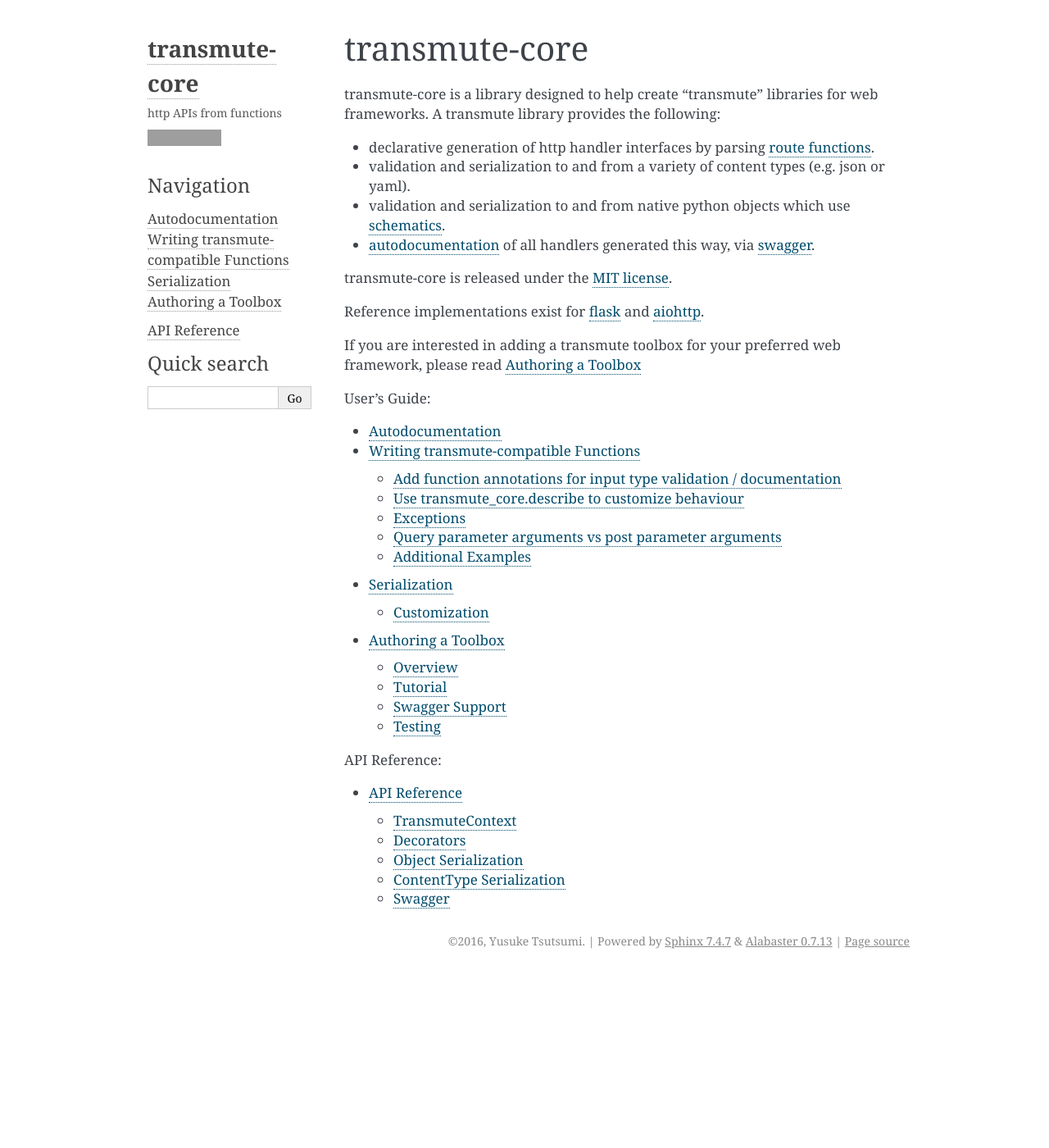
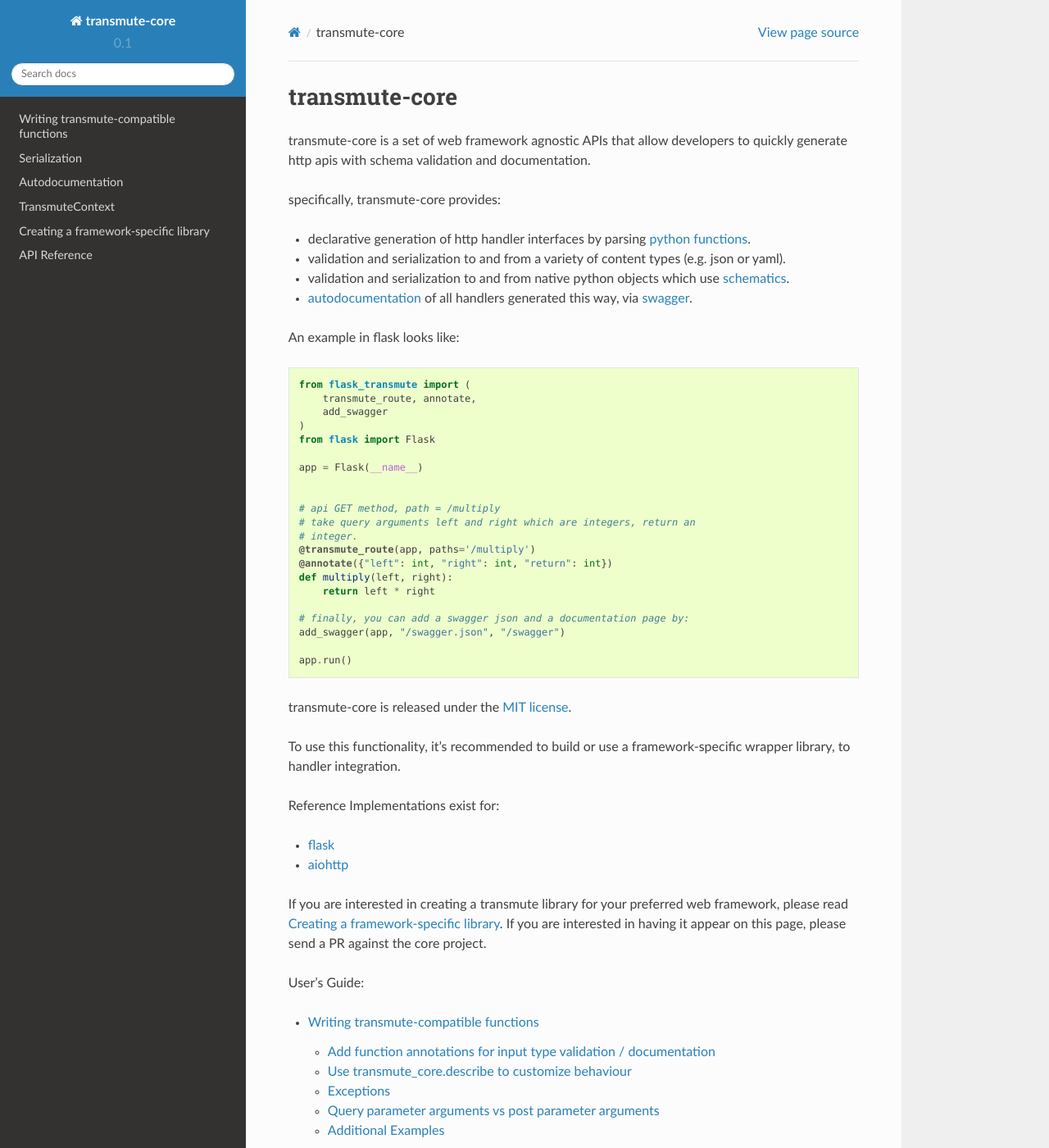
Before and after one commit to toumorokoshi/transmute-core, a Sphinx documentation site: the page built from docs/index.rst, in a window 1280 px wide and 1400 px high. Shown: the whole window at 82% size. Built offline with Sphinx 7.4.7 and the Read the Docs theme 2.0.0, drawn with Linux system fonts in a browser that asks for light colours; some of the changed text lies outside the part shown; grey boxes are pictures that could not be loaded.

Commit message:
@minor updating docs.

```diff
--- a/docs/autodocumentation.rst
+++ b/docs/autodocumentation.rst
@@ -9,3 +9,5 @@
 The swagger apis are dependent on the framework, so refer the
 documentation for that project. In general, a function to generate a
 swagger html page and a swagger.json is provided.
+
+Serializers can be modified and extended via extending :ref:`transmute-context <transmute-context>`.
--- a/docs/conf.py
+++ b/docs/conf.py
@@ -30,7 +30,8 @@
 # extensions coming with Sphinx (named 'sphinx.ext.*') or your custom
 # ones.
 extensions = [
-    'sphinx.ext.autodoc'
+    'sphinx.ext.autodoc',
+    'sphinx.ext.viewcode',
 ]
 
 # Add any paths that contain templates here, relative to this directory.
@@ -106,21 +107,22 @@
 # If true, `todo` and `todoList` produce output, else they produce nothing.
 todo_include_todos = False
 
+on_rtd = os.environ.get('READTHEDOCS', None) == 'True'
+
+if not on_rtd:
+    import sphinx_rtd_theme
+    html_theme = 'sphinx_rtd_theme'
+    html_theme_path = [sphinx_rtd_theme.get_html_theme_path()]
 
 # -- Options for HTML output ----------------------------------------------
 
 # The theme to use for HTML and HTML Help pages.  See the documentation for
 # a list of builtin themes.
-html_theme = 'alabaster'
 
 # Theme options are theme-specific and customize the look and feel of a theme
 # further.  For a list of options available for each theme, see the
 # documentation.
-html_theme_options = {
-    "github_user": "toumorokoshi",
-    "github_repo": "transmute-core",
-    "description": "http APIs from functions"
-}
+html_theme_options = {}
 
 # Add any paths that contain custom themes here, relative to this directory.
 #html_theme_path = []
@@ -144,7 +146,7 @@
 # Add any paths that contain custom static files (such as style sheets) here,
 # relative to this directory. They are copied after the builtin static files,
 # so a file named "default.css" will overwrite the builtin "default.css".
-html_static_path = ['_static']
+html_static_path = []
 
 # Add any extra paths that contain custom files (such as robots.txt or
 # .htaccess) here, relative to this directory. These files are copied
@@ -277,8 +279,8 @@
 # (source start file, target name, title, author,
 #  dir menu entry, description, category)
 texinfo_documents = [
-    (master_doc, 'web-transmute', 'web-transmute Documentation',
-     author, 'web-transmute', 'One line description of project.',
+    (master_doc, 'transmute-core', 'transmute-core Documentation',
+     author, 'transmute-core', 'One line description of project.',
      'Miscellaneous'),
 ]
 
--- a/docs/guide/index.rst
+++ /dev/null
@@ -1,3 +0,0 @@
-===========
-Users Guide
-===========
--- a/docs/index.rst
+++ b/docs/index.rst
@@ -6,31 +6,67 @@
 transmute-core
 ==============
 
-transmute-core is a library designed to help create "transmute"
-libraries for web frameworks. A transmute library provides the
-following:
+transmute-core is a set of web framework agnostic APIs that allow developers to quickly generate http apis
+with schema validation and documentation.
 
-* declarative generation of http handler interfaces by parsing :ref:`route functions <functions>`.
+specifically, transmute-core provides:
+
+* declarative generation of http handler interfaces by parsing :ref:`python functions <functions>`.
 * validation and serialization to and from a variety of content types (e.g. json or yaml).
 * validation and serialization to and from native python objects which use `schematics <http://schematics.readthedocs.org/en/latest/>`_.
 * :doc:`autodocumentation <autodocumentation>` of all handlers generated this way, via `swagger <http://swagger.io/>`_.
 
+An example in flask looks like:
+
+.. code-block:: python
+
+    from flask_transmute import (
+        transmute_route, annotate,
+        add_swagger
+    )
+    from flask import Flask
+
+    app = Flask(__name__)
+
+
+    # api GET method, path = /multiply
+    # take query arguments left and right which are integers, return an
+    # integer.
+    @transmute_route(app, paths='/multiply')
+    @annotate({"left": int, "right": int, "return": int})
+    def multiply(left, right):
+        return left * right
+
+    # finally, you can add a swagger json and a documentation page by:
+    add_swagger(app, "/swagger.json", "/swagger")
+
+    app.run()
+
 transmute-core is released under the `MIT license <https://github.com/toumorokoshi/transmute-core/blob/master/LICENSE>`_.
 
-Reference implementations exist for `flask <https://github.com/toumorokoshi/flask-transmute>`_ and `aiohttp <https://github.com/toumorokoshi/aiohttp-transmute>`_.
+To use this functionality, it's recommended to build or use a
+framework-specific wrapper library, to handler integration.
 
-If you are interested in adding a transmute toolbox for your preferred
-web framework, please read :doc:`authoring_a_toolbox`
+Reference Implementations exist for:
+
+* `flask <https://github.com/toumorokoshi/flask-transmute>`_
+* `aiohttp <https://github.com/toumorokoshi/aiohttp-transmute>`_
+
+If you are interested in creating a transmute library for your
+preferred web framework, please read :doc:`creating_a_framework`.
+If you are interested in having it appear on this page,
+please send a PR against the core project.
 
 User's Guide:
 
 .. toctree::
    :maxdepth: 2
 
+   function
+   serialization
    autodocumentation
-   routes
-   serialization
-   authoring_a_toolbox
+   context
+   creating_a_framework
 
 API Reference:
 
--- a/transmute_core/__init__.py
+++ b/transmute_core/__init__.py
@@ -1,6 +1,4 @@
-from .decorators import (
-    describe, annotate
-)
+from .decorators import describe, annotate
 from .object_serializers.schematics_serializer import SchematicsSerializer
 from .contenttype_serializers import get_default_serializer_set
 from .function import TransmuteFunction
@@ -8,3 +6,4 @@
 from .context import TransmuteContext, default_context
 from .handler import process_result
 from .param_extractor import NoArgument, ParamExtractor
+from .swagger import generate_swagger_html, get_swagger_static_root, SwaggerSpec
```
Also changed, not shown: docs/api.rst (+22 -1 lines), docs/authoring/caveats.rst (deleted, +0 -61 lines), docs/authoring_a_toolbox.rst (deleted, +0 -174 lines), docs/context.rst (added, +21 -0 lines), docs/creating_a_framework.rst (added, +50 -0 lines), docs/function.rst (renamed from docs/routes.rst, +9 -4 lines), example.py (added, +194 -0 lines), ubuild.py (+9 -4 lines), 3 other files.
